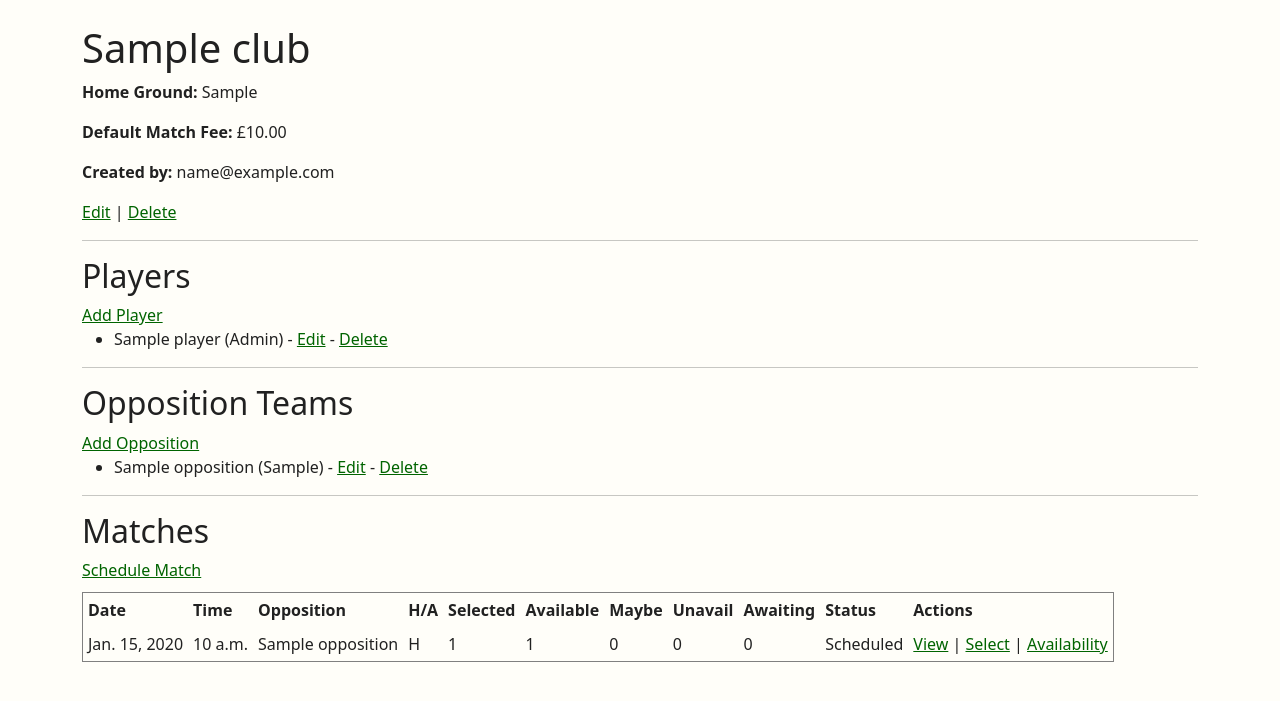
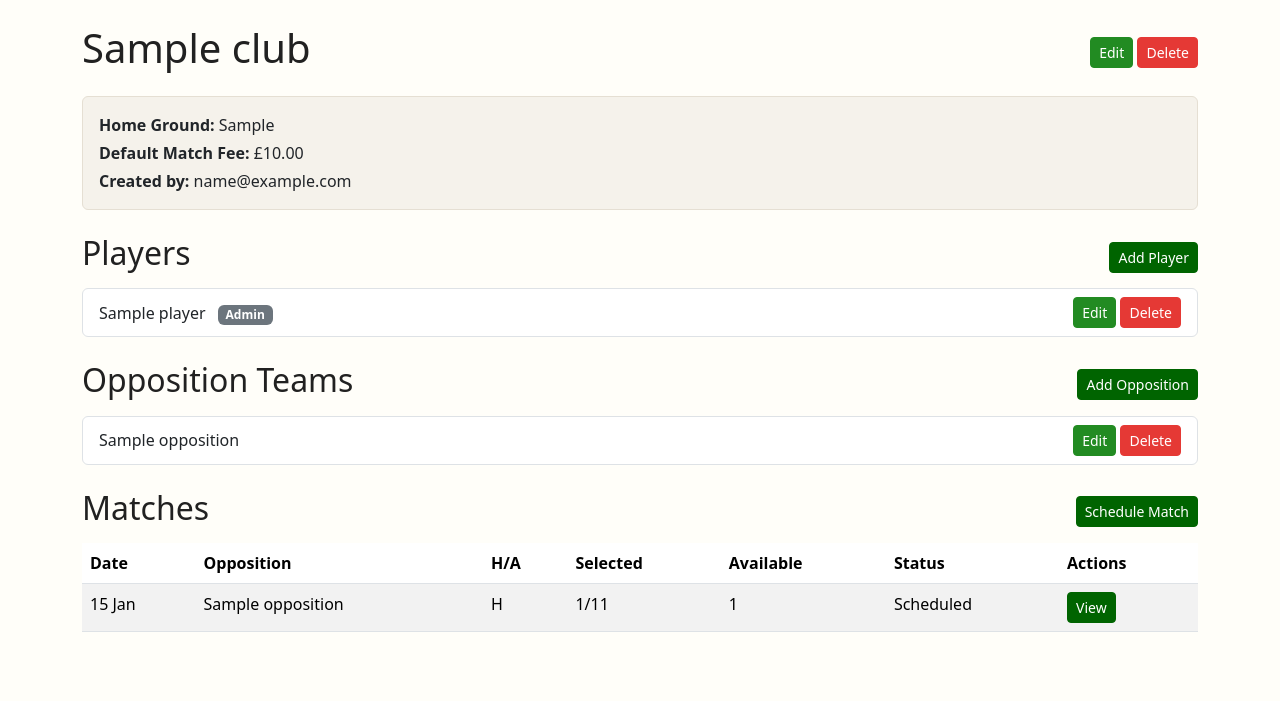
Before and after one commit to Yourhonour365/MatchFeeMate-PP4, a Django app: page /club/1/ in a window 1280 px wide. Shown: the part 56-757 px from the top of the page. Run offline with Django 5.2, Linux system fonts and the light colour scheme; a user stored in the database is signed in; tables that the repository leaves empty hold one stand-in row (values such as "Sample post").

Commit message:
Style club_detail.html with Bootstrap and MFM colours

````diff
--- a/clubs/templates/clubs/club_detail.html
+++ b/clubs/templates/clubs/club_detail.html
@@ -4,106 +4,110 @@
 
 {% block content %}
 <!-- Club heading and details -->
+<div class="d-flex justify-content-between align-items-center mb-3">
     <h1>{{ club.name }}</h1>
+    <!-- Club action buttons -->
+    <div>
+        <a href="{% url 'club_update' pk=club.pk %}" class="btn btn-mfm-secondary btn-sm">Edit</a>
+        <a href="{% url 'club_delete' pk=club.pk %}" class="btn btn-mfm-danger btn-sm">Delete</a>
+    </div>
+</div>
 
-<p><strong>Home Ground:</strong> {{ club.home_ground|default:"Not set" }}</p>
-<p><strong>Default Match Fee:</strong> £{{ club.default_match_fee }}</p>
-<p><strong>Created by:</strong> {{ club.created_by.email }}</p>
-
-<!-- Action links -->
-<a href="{% url 'club_update' pk=club.pk %}">Edit</a> |
-<a href="{% url 'club_delete' pk=club.pk %}">Delete</a>
-
-<hr>
+<!-- Club info card -->
+<div class="card card-mfm mb-4">
+    <div class="card-body">
+        <p class="mb-1"><strong>Home Ground:</strong> {{ club.home_ground|default:"Not set" }}</p>
+        <p class="mb-1"><strong>Default Match Fee:</strong> £{{ club.default_match_fee }}</p>
+        <p class="mb-0"><strong>Created by:</strong> {{ club.created_by.email }}</p>
+    </div>
+</div>
 
 <!-- Players section -->
+<div class="d-flex justify-content-between align-items-center mb-2">
     <h2>Players</h2>
-<a href="{% url 'player_create' club_pk=club.pk %}">Add Player</a>
+    <a href="{% url 'player_create' club_pk=club.pk %}" class="btn btn-mfm-primary btn-sm">Add Player</a>
+</div>
 
 {% if club.players.all %}
-    <ul>
+    <ul class="list-group mb-4">
     {% for player in club.players.all %}
-        <li>
-            {{ player.name }} ({{ player.get_role_display }})
-            - <a href="{% url 'player_update' pk=player.pk %}">Edit</a>
-            - <a href="{% url 'player_delete' pk=player.pk %}">Delete</a>
+        <li class="list-group-item d-flex justify-content-between align-items-center">
+            <span>
+                {{ player.name }}
+                {% if player.role != 'player' %}<span class="badge bg-secondary ms-2">{{ player.get_role_display }}</span>{% endif %}
+            </span>
+            <div>
+                <a href="{% url 'player_update' pk=player.pk %}" class="btn btn-mfm-secondary btn-sm">Edit</a>
+                <a href="{% url 'player_delete' pk=player.pk %}" class="btn btn-mfm-danger btn-sm">Delete</a>
+            </div>
         </li>
     {% endfor %}
     </ul>
 {% else %}
-    <p>No players yet.</p>
+    <p class="text-muted mb-4">No players yet.</p>
 {% endif %}
 
-<hr>
-
 <!-- Opposition section -->
+<div class="d-flex justify-content-between align-items-center mb-2">
     <h2>Opposition Teams</h2>
-<a href="{% url 'opposition_create' club_pk=club.pk %}">Add Opposition</a>
+    <a href="{% url 'opposition_create' club_pk=club.pk %}" class="btn btn-mfm-primary btn-sm">Add Opposition</a>
+</div>
 
 {% if club.oppositions.all %}
-    <ul>
+    <ul class="list-group mb-4">
     {% for opp in club.oppositions.all %}
-        <li>
-            {{ opp.name }} {% if opp.home_ground %}({{ opp.home_ground }}){% endif %}
-            - <a href="{% url 'opposition_update' pk=opp.pk %}">Edit</a>
-            - <a href="{% url 'opposition_delete' pk=opp.pk %}">Delete</a>
+        <li class="list-group-item d-flex justify-content-between align-items-center">
+            <span>{{ opp.name }}</span>
+            <div>
+                <a href="{% url 'opposition_update' pk=opp.pk %}" class="btn btn-mfm-secondary btn-sm">Edit</a>
+                <a href="{% url 'opposition_delete' pk=opp.pk %}" class="btn btn-mfm-danger btn-sm">Delete</a>
+            </div>
         </li>
     {% endfor %}
     </ul>
 {% else %}
-    <p>No opposition teams yet.</p>
+    <p class="text-muted mb-4">No opposition teams yet.</p>
 {% endif %}
 
-<hr>
-
 <!-- Matches section -->
+<div class="d-flex justify-content-between align-items-center mb-2">
     <h2>Matches</h2>
-<a href="{% url 'match_create' club_pk=club.pk %}">Schedule Match</a>
+    <a href="{% url 'match_create' club_pk=club.pk %}" class="btn btn-mfm-primary btn-sm">Schedule Match</a>
+</div>
 
 {% if club.matches.all %}
-<table border="1" cellpadding="5" style="margin-top: 10px;">
+<!-- Responsive table wrapper - allows horizontal scroll on mobile -->
+<div class="table-responsive">
+    <table class="table table-mfm table-striped">
+        <thead>
             <tr>
                 <th>Date</th>
-        <th>Time</th>
                 <th>Opposition</th>
                 <th>H/A</th>
                 <th>Selected</th>
                 <th>Available</th>
-        <th>Maybe</th>
-        <th>Unavail</th>
-        <th>Awaiting</th>
                 <th>Status</th>
                 <th>Actions</th>
             </tr>
+        </thead>
+        <tbody>
             {% for match in club.matches.all %}
             <tr>
-        <td>{{ match.date }}</td>
-        <td>{{ match.time|default:"TBC" }}</td>
+                <td>{{ match.date|date:"d M" }}</td>
                 <td>{{ match.opposition.name }}</td>
                 <td>{% if match.is_home %}H{% else %}A{% endif %}</td>
-        <td>{{ match.selected_count }}</td>
+                <td>{{ match.selected_count }}/11</td>
                 <td>{{ match.available_count }}</td>
-        <td>{{ match.maybe_count }}</td>
-        <td>{{ match.unavailable_count }}</td>
-        <td>{{ match.awaiting_count }}</td>
                 <td>{{ match.get_status_display }}</td>
                 <td>
-            <a href="{% url 'match_detail' pk=match.pk %}">View</a> |
-            <a href="{% url 'team_selection' match_pk=match.pk %}">Select</a> |
-            <a href="{% url 'bulk_availability' match_pk=match.pk %}">Availability</a>
+                    <a href="{% url 'match_detail' pk=match.pk %}" class="btn btn-mfm-primary btn-sm">View</a>
                 </td>
             </tr>
             {% endfor %}
+        </tbody>
     </table>
+</div>
 {% else %}
-    <p>No matches scheduled.</p>
+    <p class="text-muted">No matches scheduled.</p>
 {% endif %}
 {% endblock %}
-```
-
-Test it:
-```
-python manage.py runserver
-```
-```
-http://127.0.0.1:8000/club/1/
````
Lines whose indentation alone changed are shown as unchanged.
